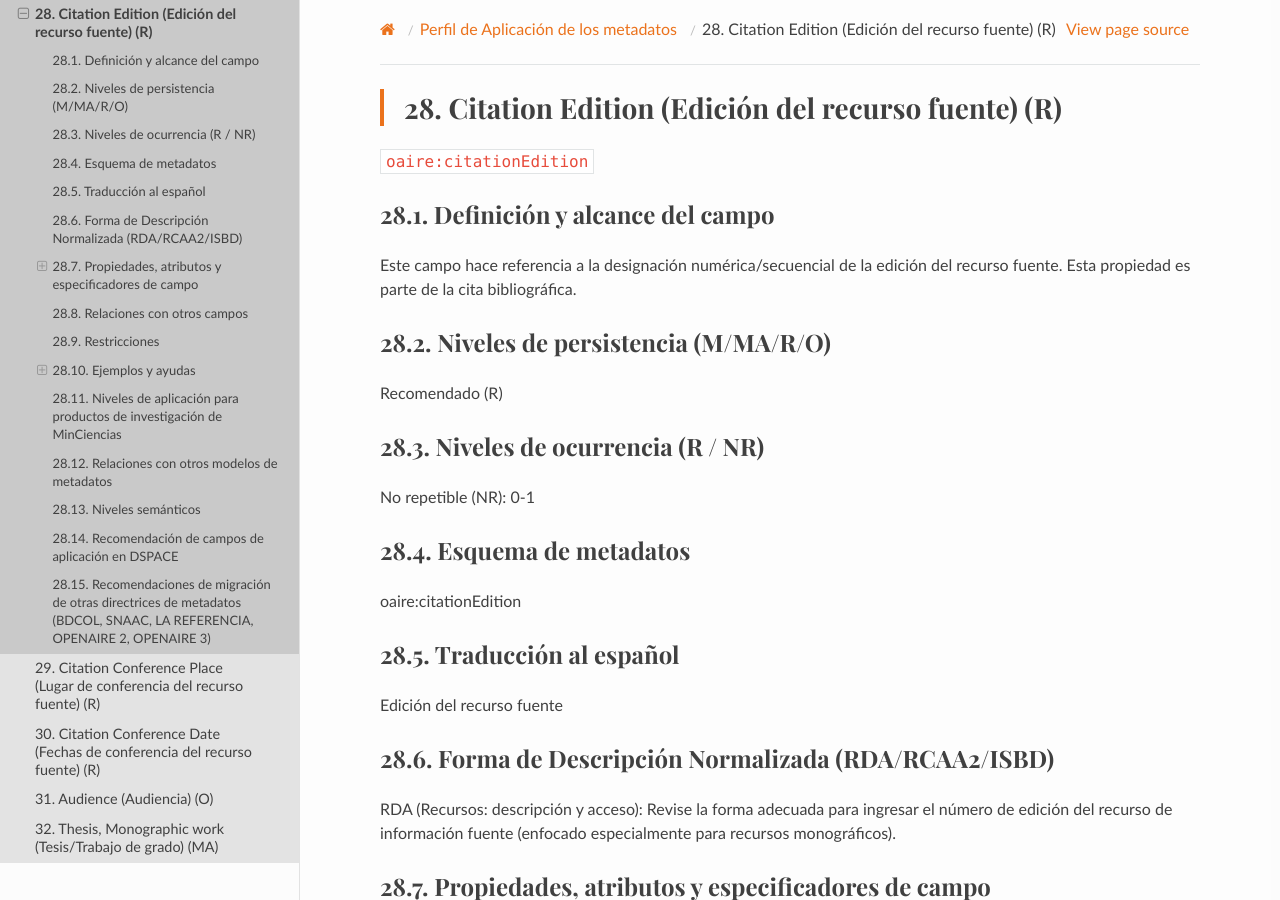
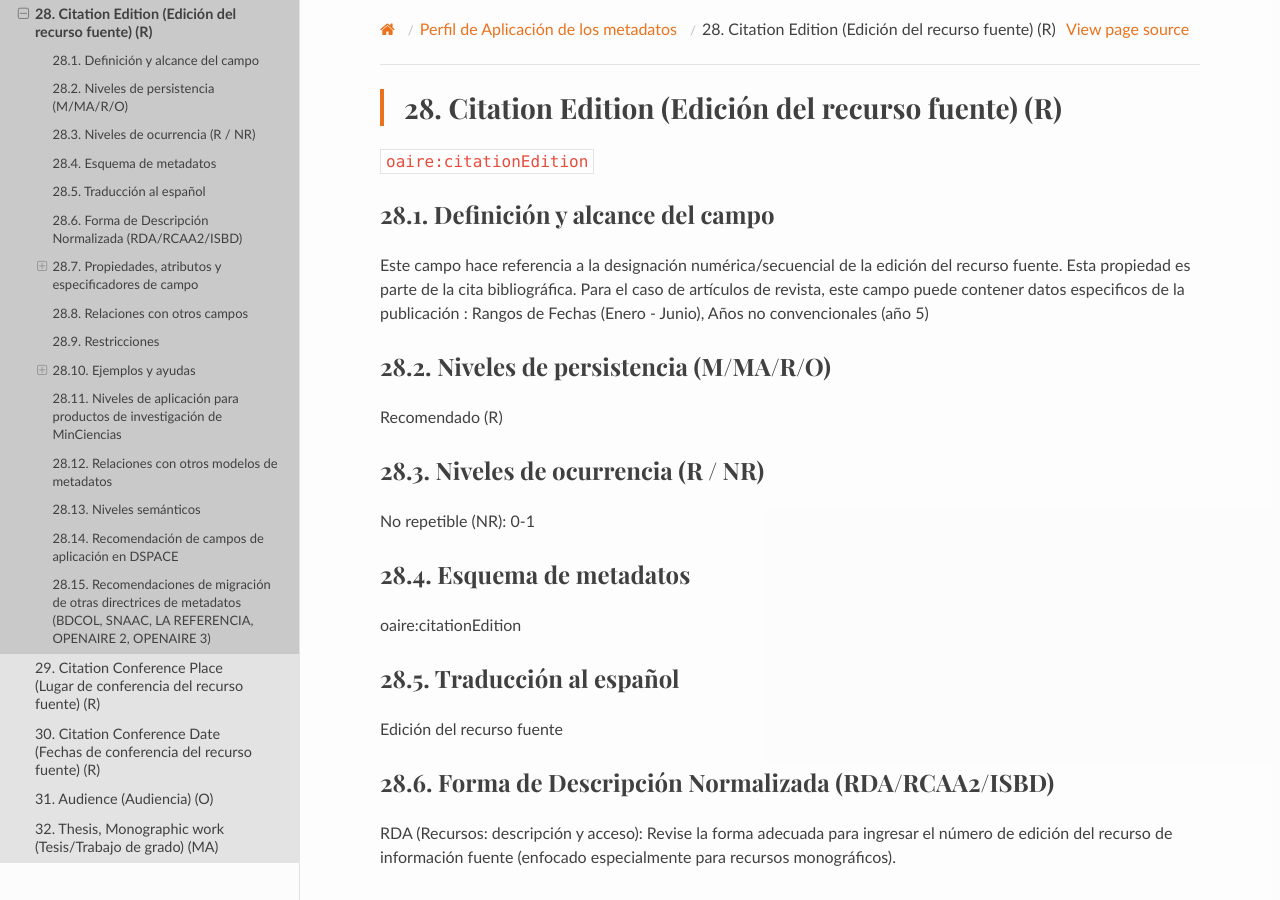
Before and after one commit to rcic/openaire4, a Sphinx documentation site: the page built from docs/field_citationedition.rst, in a window 1280 px wide and 900 px high. Built offline with Sphinx 7.4.7 and the Read the Docs theme 2.0.0, drawn with Linux system fonts in a browser that asks for light colours; some web fonts are replaced; a script that is not in the unit is left out; some of the changed text lies outside the part shown.

Commit message:
Update field_citationedition.rst

```diff
--- a/docs/field_citationedition.rst
+++ b/docs/field_citationedition.rst
@@ -8,6 +8,8 @@ Citation Edition (Edición del recurso fuente) (R)
 Definición y alcance del campo
 ------------------------------
 Este campo hace referencia a la designación numérica/secuencial de la edición del recurso fuente. Esta propiedad es parte de la cita bibliográfica.
+Para el caso de artículos de revista, este campo puede contener datos especificos de la publicación : Rangos de Fechas (Enero - Junio), Años no convencionales (año 5)
+
 
 Niveles de persistencia (M/MA/R/O)
 ----------------------------------
@@ -74,7 +76,7 @@ Ejemplo en XML (Interoperabilidad OAI-PMH)
    :linenos:
 
    <element name="relation">
-     <element name="citationEdition">
+     <element name="citationedition">
      <element name="spa">
         <field name="value">4</field>
      </element>
@@ -87,12 +89,12 @@ Ejemplo en XML (Interoperabilidad OAI-PMH)
 .. code-block:: xml
    :linenos:
 
-   <dim:field mdschema="dc" element="relation" qualifier="citationEdition" lang="spa">5</dim:field>
+   <dim:field mdschema="dc" element="relation" qualifier="citationedition" lang="spa">5</dim:field>
 
 .. code-block:: xml
    :linenos:
 
-   <dim:field mdschema="oaire" element="citationEdition" qualifier="" lang="spa">5</dim:field>
+   <dim:field mdschema="oaire" element="citationedition" qualifier="" lang="spa">5</dim:field>
 
 
 Niveles de aplicación para productos de investigación de MinCiencias
```
Also changed, not shown: other parts of docs/field_citationedition.rst (+2 -2 lines).
